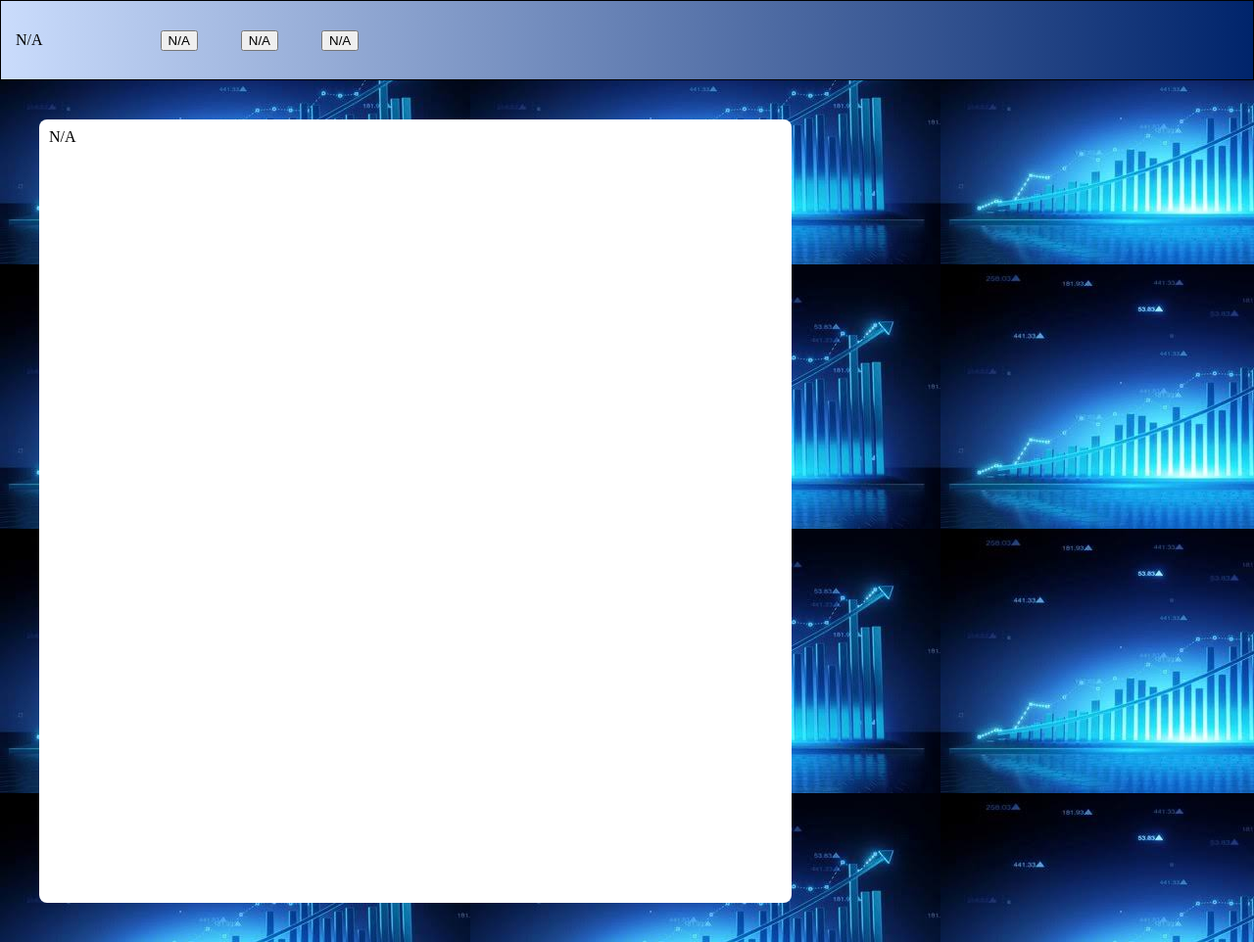
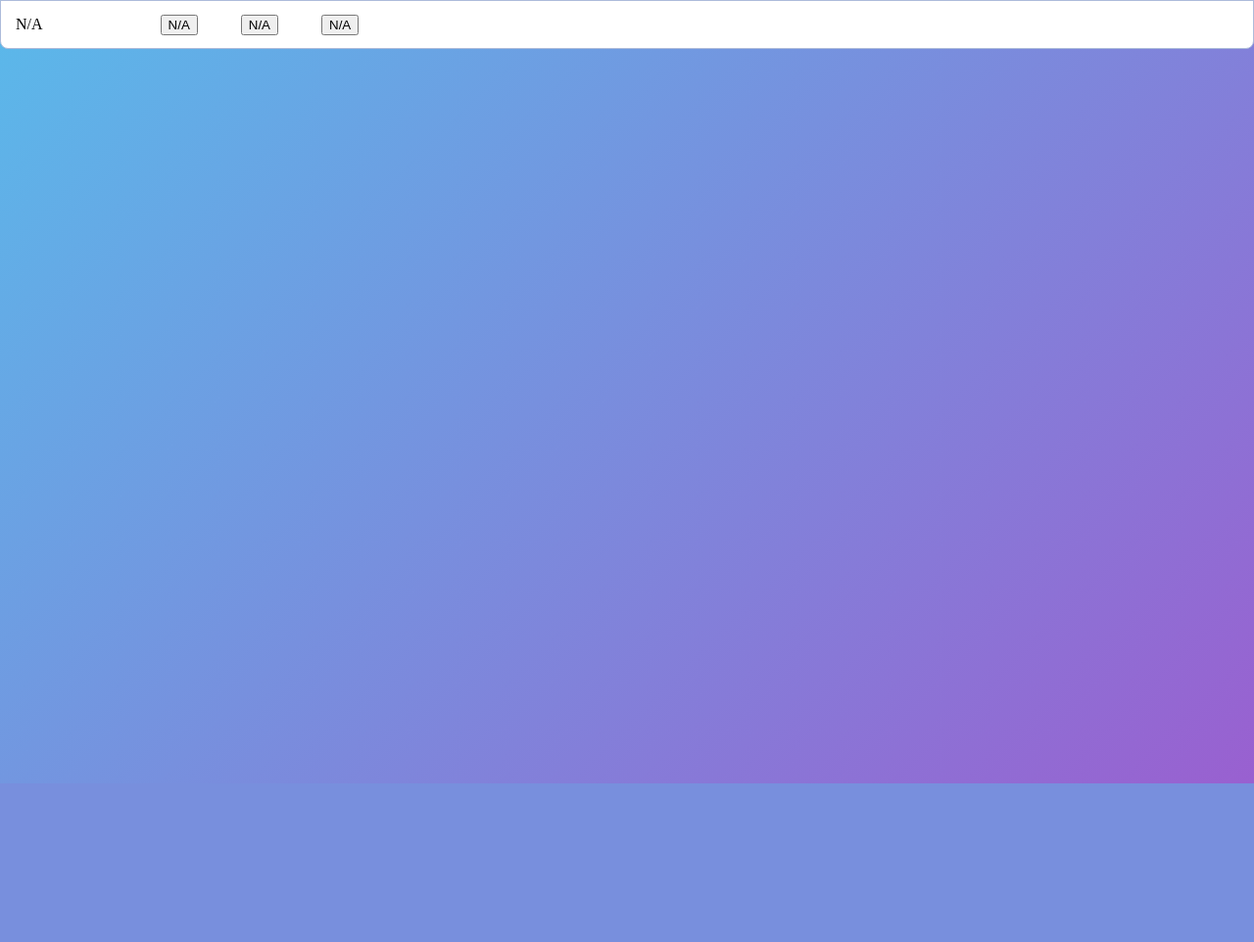
Before and after one commit to Vivid21Monke/Cripto, a PHP site: page / in a window 1280 px wide. Shown: the whole page at 98% size. After the commit the page ends 800 px from the top, so only its background shows below. Run offline with PHP 8.4, Linux system fonts and the light colour scheme; data that the repository does not hold is empty.

Commit message:
krievina uzlabojums

```diff
--- a/crypto/index.css
+++ b/crypto/index.css
@@ -24,8 +24,8 @@ footer, header, hgroup, menu, nav, section {
 	display: block;
 }
 body {
-    line-height: 1;
-    background-color: #eeeded;
+    margin: 0px;
+    padding:0px;
 }
 ol, ul {
 	list-style: none;
@@ -44,15 +44,30 @@ table {
 }
 
 
-.Nav-Section{
-    display: flex;
+
+.container{
+    line-height: 1;
+    background-color: #eeeded;
+    background-image: linear-gradient(135deg, #5ab9ea, #9960d0);
+    height: 100vh;
+    width: 100vw;
+    box-sizing: border-box;
+}
+
+.container__nav{
+box-sizing: border-box;
+  display: flex;
   flex-direction: row;
   padding: 15px;
-  background-image: linear-gradient(to right, #CADCFC, #00246B);
+  background-color: white;
   align-items: center;
   height: 50px;
   border: solid;
+  border-color: #ADBBDA;
   border-width: 0.5px;
+  border-bottom-left-radius: 8px;
+  border-bottom-right-radius: 8px;
+  width: 100%;
 }
 .Our-Logo-Name{
 padding-right: 100px;
@@ -62,15 +77,12 @@ padding-right: 100px;
 }
 .Main-crypto{
     display: block;
-    margin: 40px;
+    margin-top: 40px;
     background-color: white;
     border-radius: 8px;
-    height: 800px;
+    height: 80%;
     width: 60%;
 }
 .curency-individual{
     padding: 10px;
 }
-body {
-    background-image: url("IMG/stock.jpg");;
-   }
--- a/crypto/index.php
+++ b/crypto/index.php
@@ -12,24 +12,19 @@
     <link rel="stylesheet" href="index.css">
 </head>
 <body>
-<section class="Nav-Section">
-  <div class="Our-Logo-Name">
-    N/A
-  </div>
-  <div>
-    <button class="Main-Nav-Button">N/A</button>
-    <button class="Info-Nav-Button">N/A</button>
-    <button class="meme-Nav-Button">N/A</button>
-  </div>
-</section>
-<section class="Main-crypto">
-  <div class="Big-section">
-    <div class="curency-big">
-      <div class="curency-individual">
+  <div class="container">
+
+     <!--  navigation  -->
+    <div class="container__nav">
+      <div class="Our-Logo-Name">
         N/A
       </div>
-    </div>
+      <div class="conntainer__nav__buttons">
+        <button class="Main-Nav-Button">N/A</button>
+        <button class="Info-Nav-Button">N/A</button>
+        <button class="meme-Nav-Button">N/A</button>
+      </div>
+    <div>
   </div>
-</section>
 </body>
 </html>
```
